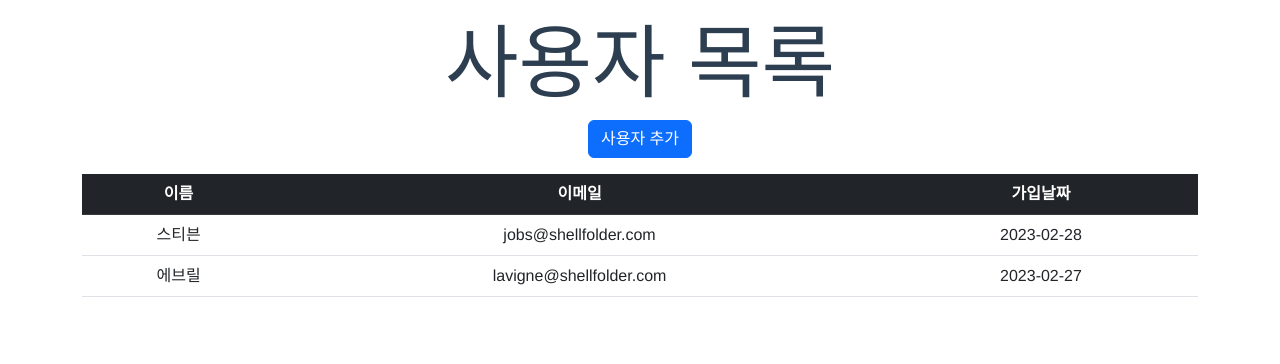
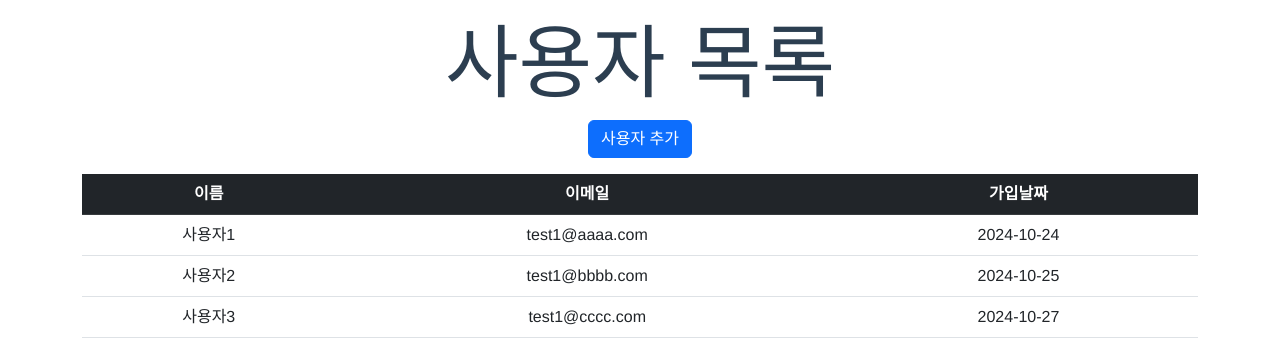
Before and after one commit to JongSoo0919/vue-springboot, a Vue app in the folder vue-front/: page /user in a window 1280 px wide. Shown: the top 364 px of the page. Built offline with nearby package versions, Linux system fonts and the light colour scheme.

Commit message:
Mock 객체를 사용하여 사용자 출력  - v-for  - v-bind

```diff
--- a/vue-front/src/views/ListView.vue
+++ b/vue-front/src/views/ListView.vue
@@ -13,17 +13,28 @@
       </tr>
       </thead>
       <tbody>
-      <tr class="cursor-pointer" onclick="location.href = '/user/findById';">
-        <td>스티븐</td>
-        <td>jobs@shellfolder.com</td>
-        <td>2023-02-28</td>
-      </tr>
-      <tr class="cursor-pointer" onclick="location.href = '/user/findById';">
-        <td>에브릴</td>
-        <td>lavigne@shellfolder.com</td>
-        <td>2023-02-27</td>
+      <tr class="cursor-pointer" v-for="row in result" v-bind:key="row.no" onclick="location.href = '/user/findById';">
+        <td>{{ row.name }}</td>
+        <td>{{ row.email}}</td>
+        <td>{{row.regDate}}</td>
       </tr>
       </tbody>
     </table>
   </div>
 </template>
+
+<script>
+export default {
+  name : "ListView",
+  data() {
+    return {
+      result: [
+        {no: 1, name: '사용자1', email:'test1@aaaa.com', regDate: '2024-10-24'},
+        {no: 2, name: '사용자2', email:'test1@bbbb.com', regDate: '2024-10-25'},
+        {no: 3, name: '사용자3', email:'test1@cccc.com', regDate: '2024-10-27'}
+      ]
+    }
+  }
+}
+
+</script>
```
